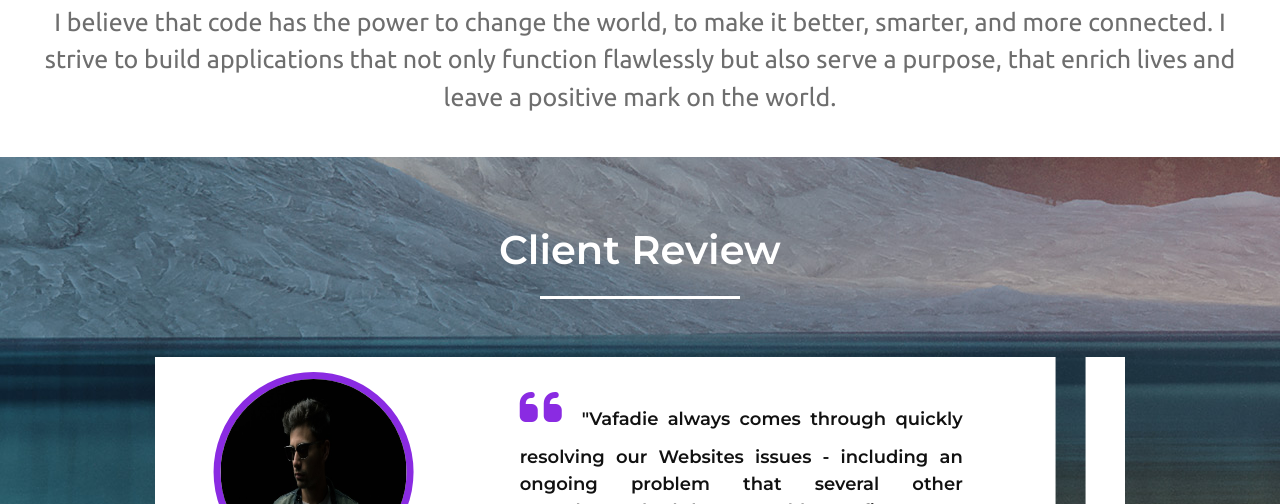
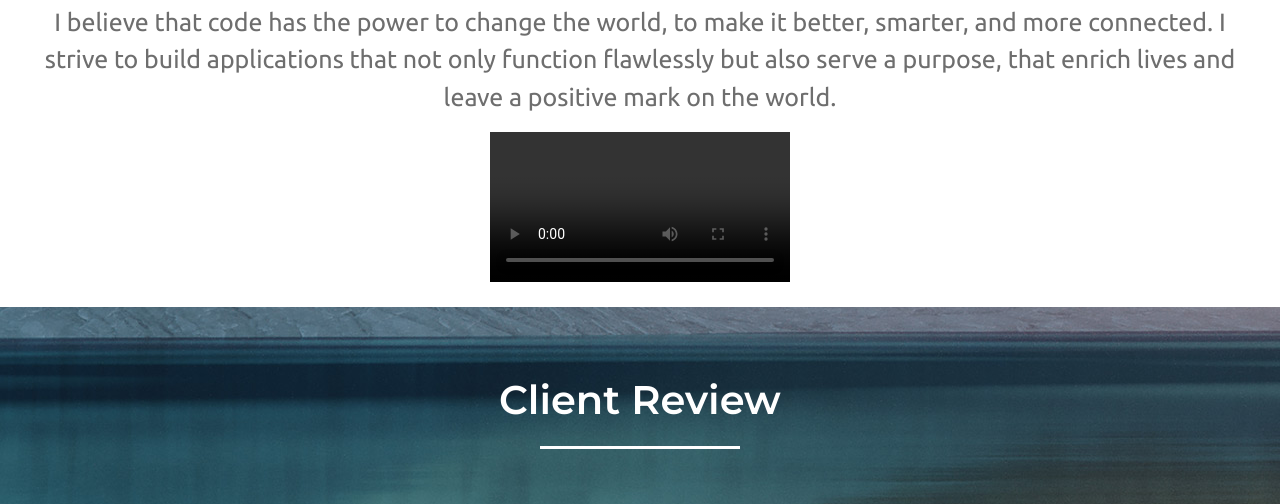
Before and after one commit to Vamerlen/Portifoilo2.0, a website built with Vite: page index.html in a window 1280 px wide. Shown: the part 1121-1625 px from the top of the page. Built offline with nearby package versions, Linux system fonts and the light colour scheme.

Commit message:
Update index.html

```diff
--- a/index.html
+++ b/index.html
@@ -90,6 +90,7 @@
             strive to build applications that not only function flawlessly but also serve a purpose, that enrich lives
             and leave a positive mark on the world.
         </p>
+        <video scr="Untitled.mp4" height="auto" width="auto" controls></video>
     </section>
     <section>
         <div class="container">
```
